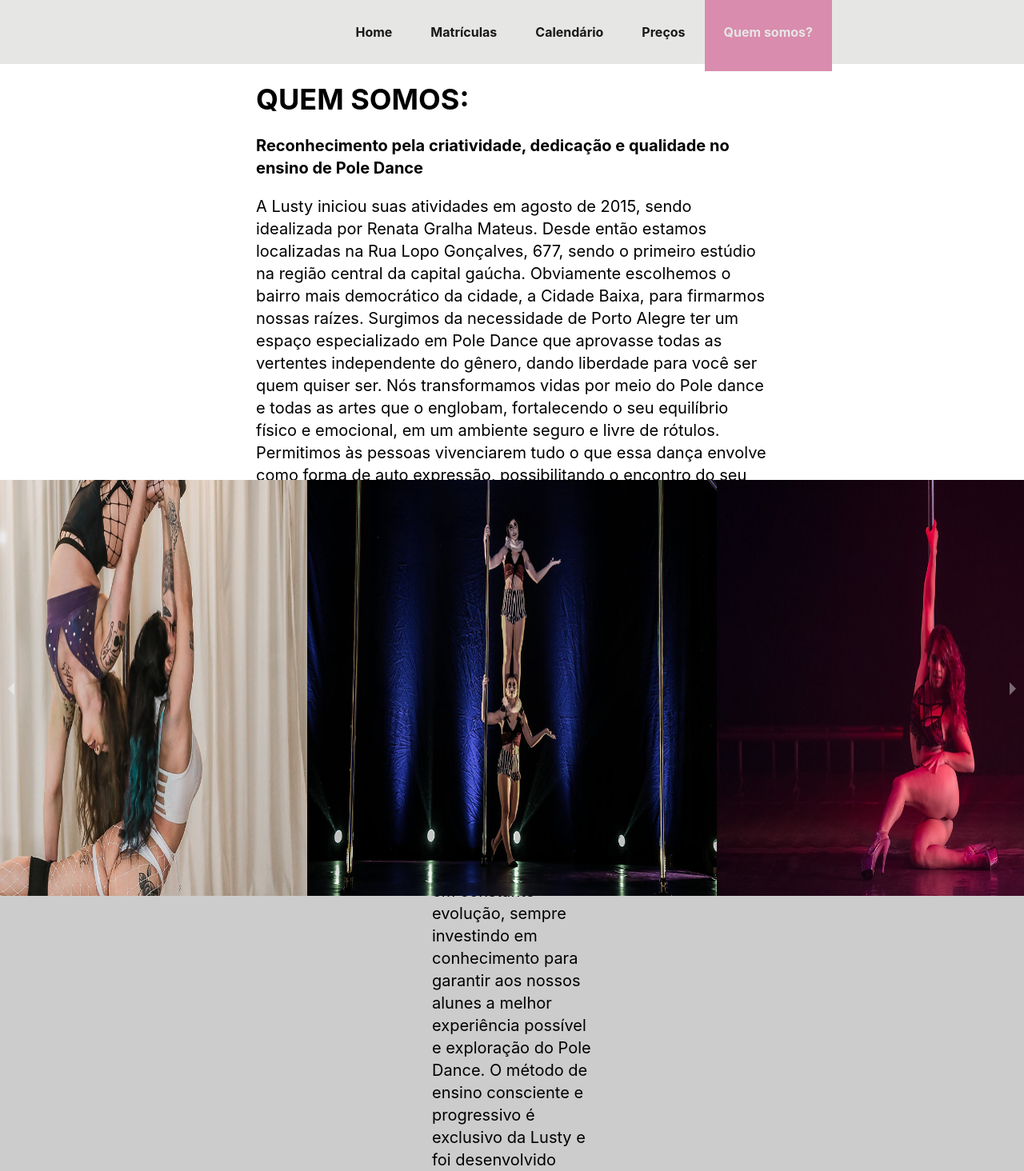
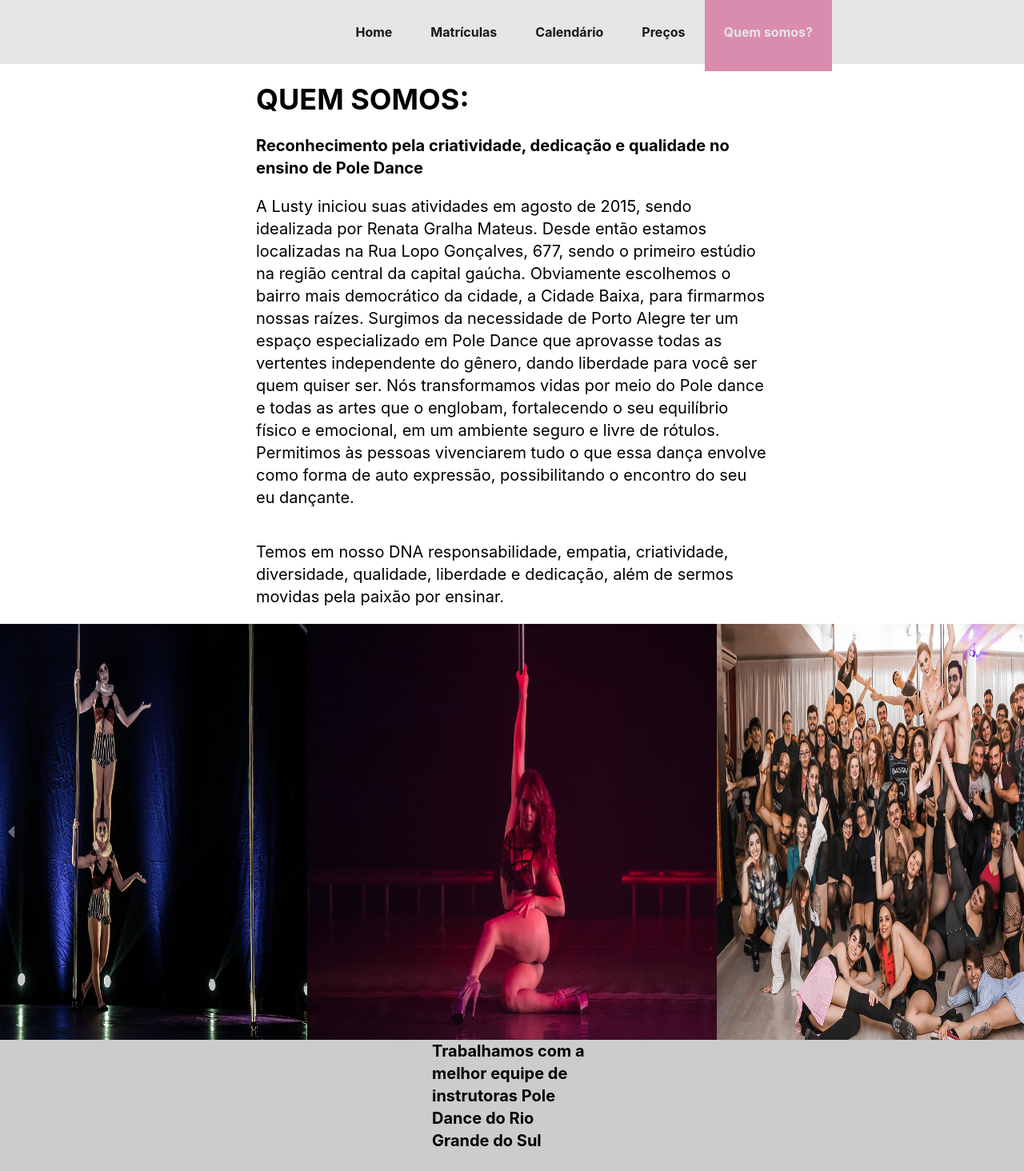
Before and after one commit to BlueishCupcake/LustyPole, a React (Create React App) app: page /quem-somos in a window 1280 px wide. Shown: the top 1464 px of the page at 80% size. Built offline with nearby package versions, Linux system fonts and the light colour scheme.

Commit message:
finishing responsive about page

```diff
--- a/src/pages/about/style.ts
+++ b/src/pages/about/style.ts
@@ -1,7 +1,6 @@
 import styled from "styled-components";
 
 export const AboutBody = styled.div`
-  height: 250vh;
   padding-top: 80px;
   display: flex;
   flex-direction: column;
@@ -9,12 +8,16 @@
 `;
 
 export const HistorySection = styled.section`
-  height: 520px;
   width: 50%;
   text-align: left;
   display: flex;
   flex-direction: column;
   margin: 0 auto;
+
+  @media (max-width: 810px) {
+    width: 100%;
+    padding: 0 12px;
+  }
 `;
 
 export const PhotoSection = styled.section`
@@ -22,8 +25,11 @@
   display: flex;
   flex-direction: column;
   width: 100%;
-  background-color: beige;
   margin: 0 auto;
+
+  @media (max-width: 810px) {
+    display: none;
+  }
 `;
 
 export const Photo = styled.img`
@@ -31,27 +37,38 @@
 `;
 
 export const WorkSection = styled.section`
-  height: 520px;
   display: flex;
   flex-direction: column;
   background-color: var(--grey);
   margin: 0 auto;
   place-content: center;
   padding: 0 540px;
+
+  @media (max-width: 810px) {
+    width: 100%;
+    padding: 0 12px;
+  }
 `;
 
 export const VideoSection = styled.section`
   display: flex;
   flex-flow: column;
   place-items: center;
-  height: 840px;
   background-color: var(--grey);
+
+  @media (max-width: 810px) {
+    width: 100%;
+  }
 `;
 
 export const Video = styled.iframe`
   width: 100%;
   margin-top: 32px;
   height: 800px;
+
+  @media (max-width: 810px) {
+    height: 400px;
+  }
 `;
 
 export const Title = styled.h2`
```
